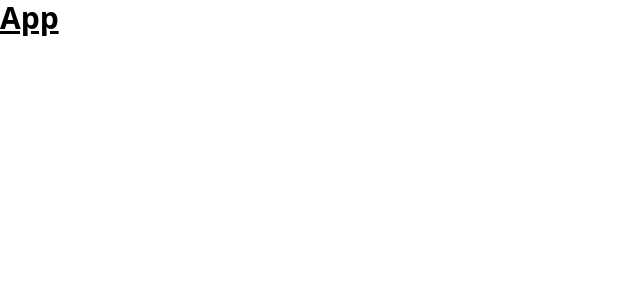
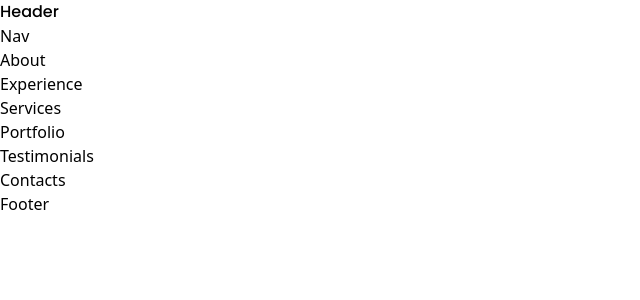
Before and after one commit to RifatdaM/Portfolio_RHR, a React (Create React App) app: page / in a window 1280 px wide. Shown: the top 300 px of the page, without its empty margins (0-640 px from the left). Built offline with nearby package versions, Linux system fonts and the light colour scheme.

Commit message:
all setup done

```diff
--- a/src/App.jsx
+++ b/src/App.jsx
@@ -1,9 +1,28 @@
-import React from 'react'
+import React from "react";
+import Header from "./components/header/Header";
+import Nav from './components/nav/Nav';
+import About from './components/about/About';
+import Experience from './components/experience/Experience';
+import Services from './components/services/Services';
+import Portfolio from './components/portfolio/Portfolio';
+import Testimonials from './components/testimonials/Testimonials';
+import Contacts from './components/contacts/Contacts';
+import Footer from './components/footer/Footer';
 
 const App = () => {
   return (
-    <div className='text-3xl font-bold underline'>App</div>
-  )
-}
+    <>
+      <Header />
+      <Nav/>
+      <About/>
+      <Experience/>
+      <Services/>
+      <Portfolio/>
+      <Testimonials/>
+      <Contacts/>
+      <Footer/>
+    </>
+  );
+};
 
-export default App
+export default App;
--- a/src/components/header/header.jsx
+++ b/src/components/header/header.jsx
@@ -1,10 +1,10 @@
 import React from 'react'
 import '../../index.css'
 
-const header = () => {
+const Header = () => {
   return (
-    <div>header</div>
+    <div className='font-poppins'>Header</div>
   )
 }
 
-export default header
+export default Header
--- a/src/index.css
+++ b/src/index.css
@@ -1,3 +1,5 @@
+@import url('https://fonts.googleapis.com/css2?family=Poppins:wght@300;500;600;700&display=swap');
+
 @tailwind base;
 @tailwind components;
 @tailwind utilities;
--- a/tailwind.config.js
+++ b/tailwind.config.js
@@ -1,7 +1,11 @@
 module.exports = {
   content: ["./src/**/*.{js,jsx,ts,tsx}",],
   theme: {
-    extend: {},
+    extend: {
+      fontFamily: {
+        'poppins': ['Poppins','sans-serif'],
+      },
+    },
   },
   plugins: [],
 }
```
